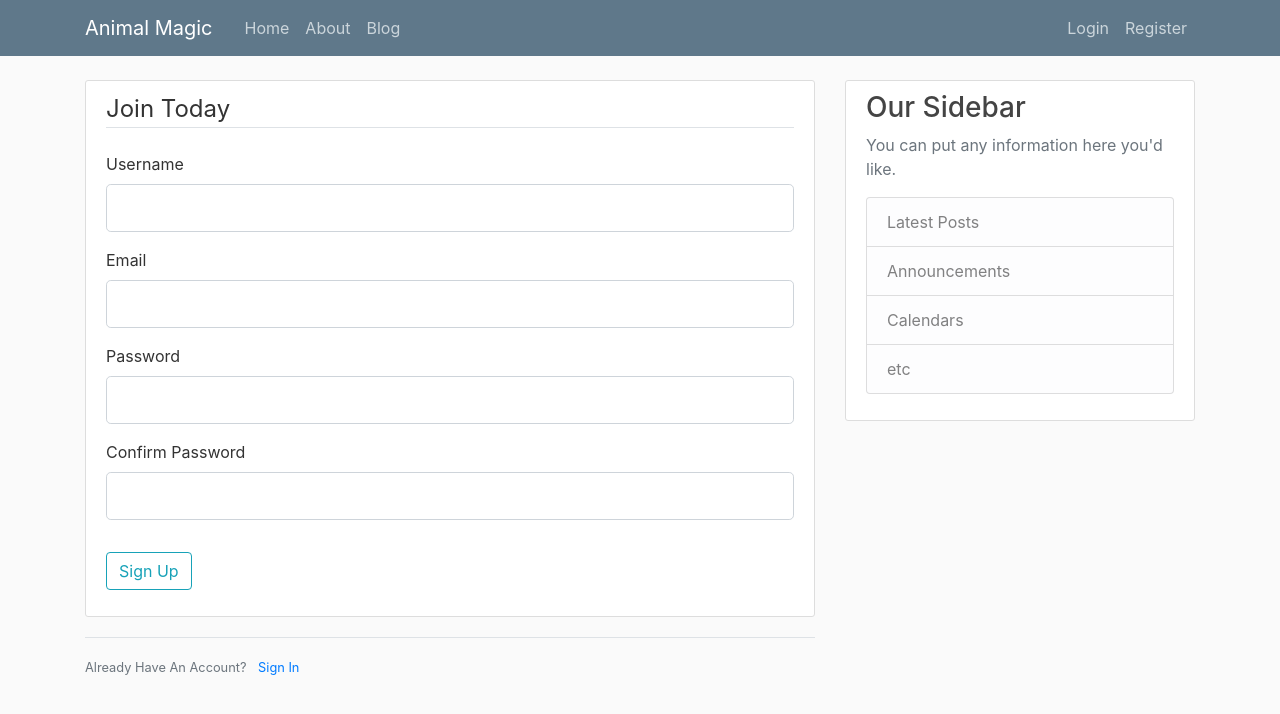
After one commit to JamesDrysdale/animal-magic-blog, a Flask app: page /register in a window 1280 px wide. The commit adds this page. Shown: the top 714 px of the page. Run offline with Flask 2, Linux system fonts and the light colour scheme; some libraries are stand-ins or nearby versions.

Commit message:
Register Page created

```diff
--- a/animalmagicblog.py
+++ b/animalmagicblog.py
@@ -1,5 +1,8 @@
-from flask import Flask, render_template, url_for
+from flask import Flask, render_template, url_for, flash, redirect
+from forms import RegistrationForm, LoginForm
 app = Flask(__name__)
+
+app.config['SECRET_KEY'] = '1a394f30fa58662edd8941ed9f8c21e2'
 
 posts = [
     {
@@ -29,3 +32,23 @@ def about():
 @app.route('/blog')
 def blog():
     return render_template('blog.html', posts=posts, title='Blog')
+
+@app.route("/register", methods=['GET', 'POST'])
+def register():
+    form = RegistrationForm()
+    if form.validate_on_submit():
+        flash(f'Account created for {form.username.data}!', 'success')
+        return redirect(url_for('home'))
+    return render_template('register.html', title='Register', form=form)
+
+
+@app.route("/login", methods=['GET', 'POST'])
+def login():
+    form = LoginForm()
+    if form.validate_on_submit():
+        if form.email.data == 'admin@blog.com' and form.password.data == 'password':
+            flash('You have been logged in!', 'success')
+            return redirect(url_for('home'))
+        else:
+            flash('Login Unsuccessful. Please check username and password', 'danger')
+    return render_template('login.html', title='Login', form=form)
--- /dev/null
+++ b/forms.py
@@ -0,0 +1,22 @@
+from flask_wtf import FlaskForm
+from wtforms import StringField, PasswordField, SubmitField, BooleanField
+from wtforms.validators import DataRequired, Length, Email, EqualTo
+
+
+class RegistrationForm(FlaskForm):
+    username = StringField('Username',
+                           validators=[DataRequired(), Length(min=2, max=20)])
+    email = StringField('Email',
+                        validators=[DataRequired(), Email()])
+    password = PasswordField('Password', validators=[DataRequired()])
+    confirm_password = PasswordField('Confirm Password',
+                                     validators=[DataRequired(), EqualTo('password')])
+    submit = SubmitField('Sign Up')
+
+
+class LoginForm(FlaskForm):
+    email = StringField('Email',
+                        validators=[DataRequired(), Email()])
+    password = PasswordField('Password', validators=[DataRequired()])
+    remember = BooleanField('Remember Me')
+    submit = SubmitField('Login')
--- a/templates/layout.html
+++ b/templates/layout.html
@@ -45,6 +45,15 @@
       <main role="main" class="container">
         <div class="row">
           <div class="col-md-8">
+            {% with messages = get_flashed_messages(with_categories=true) %}
+              {% if messages %}
+                {% for category, message in messages %}
+                  <div class="alert alert-{{category}}">
+                    {{ message }}
+                  </div>
+                {% endfor %}
+              {% endif %}
+            {% endwith %}
             {% block content %}{% endblock %}
           </div>
           <div class="col-md-4">
--- /dev/null
+++ b/templates/register.html
@@ -0,0 +1,72 @@
+{% extends "layout.html" %}
+{% block content %}
+    <div class="content-section">
+        <form method="POST" action="">
+            {{ form.hidden_tag() }}
+            <fieldset class="form-group">
+                <legend class="border-bottom mb-4">Join Today</legend>
+                <div class="form-group">
+                    {{ form.username.label(class="form-control-label") }}
+
+                    {% if form.username.errors %}
+                        {{ form.username(class="form-control form-control-lg is-invalid") }}
+                        <div class="invalid-feedback">
+                            {% for error in form.username.errors %}
+                                <span>{{ error }}</span>
+                            {% endfor %}
+                        </div>
+                    {% else %}
+                        {{ form.username(class="form-control form-control-lg") }}
+                    {% endif %}
+                </div>
+                <div class="form-group">
+                    {{ form.email.label(class="form-control-label") }}
+                    {% if form.email.errors %}
+                        {{ form.email(class="form-control form-control-lg is-invalid") }}
+                        <div class="invalid-feedback">
+                            {% for error in form.email.errors %}
+                                <span>{{ error }}</span>
+                            {% endfor %}
+                        </div>
+                    {% else %}
+                        {{ form.email(class="form-control form-control-lg") }}
+                    {% endif %}
+                </div>
+                <div class="form-group">
+                    {{ form.password.label(class="form-control-label") }}
+                    {% if form.password.errors %}
+                        {{ form.password(class="form-control form-control-lg is-invalid") }}
+                        <div class="invalid-feedback">
+                            {% for error in form.password.errors %}
+                                <span>{{ error }}</span>
+                            {% endfor %}
+                        </div>
+                    {% else %}
+                        {{ form.password(class="form-control form-control-lg") }}
+                    {% endif %}
+                </div>
+                <div class="form-group">
+                    {{ form.confirm_password.label(class="form-control-label") }}
+                    {% if form.confirm_password.errors %}
+                        {{ form.confirm_password(class="form-control form-control-lg is-invalid") }}
+                        <div class="invalid-feedback">
+                            {% for error in form.confirm_password.errors %}
+                                <span>{{ error }}</span>
+                            {% endfor %}
+                        </div>
+                    {% else %}
+                        {{ form.confirm_password(class="form-control form-control-lg") }}
+                    {% endif %}
+                </div>
+            </fieldset>
+            <div class="form-group">
+                {{ form.submit(class="btn btn-outline-info") }}
+            </div>
+        </form>
+    </div>
+    <div class="border-top pt-3">
+        <small class="text-muted">
+            Already Have An Account? <a class="ml-2" href="{{ url_for('login') }}">Sign In</a>
+        </small>
+    </div>
+{% endblock content %}
```
Also changed, not shown: templates/login.html (added).
